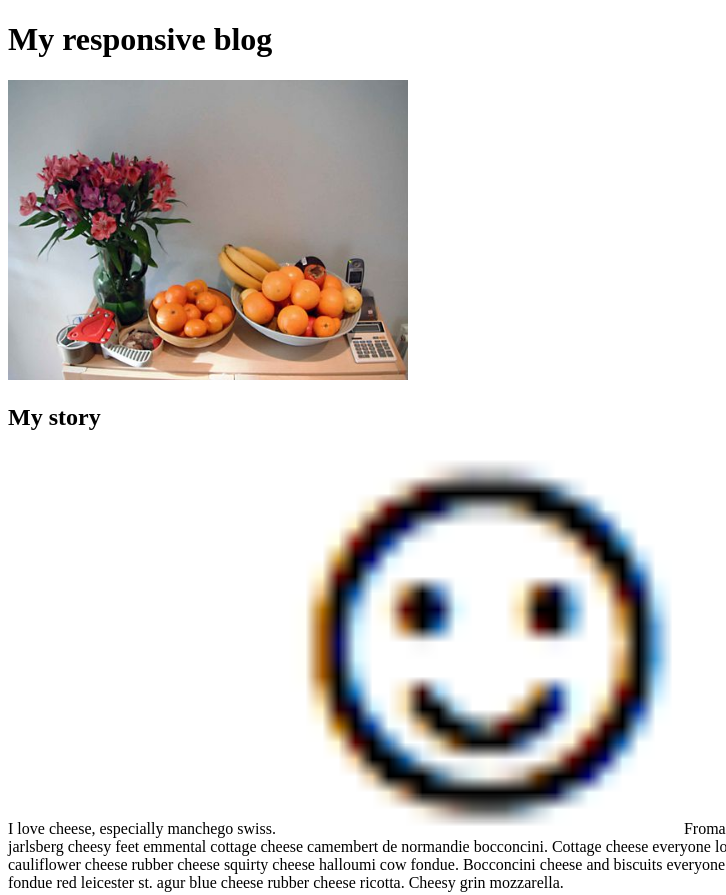
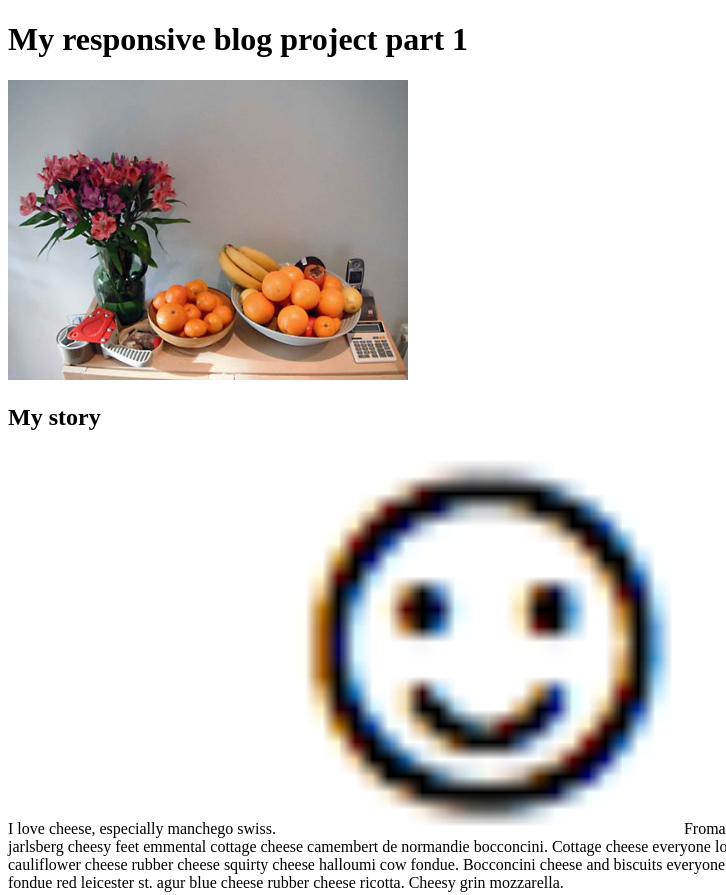
Before and after one commit to bfd71/resp_blog_1, a website: page index.html in a window 1280 px wide. Shown: the top 895 px of the page, without its empty margins (0-726 px from the left). Drawn offline with Linux system fonts and the light colour scheme.

```diff
--- a/index.html
+++ b/index.html
@@ -22,7 +22,7 @@
 
 <body>
 
-  <h1>My responsive blog</h1>
+  <h1>My responsive blog project part 1</h1>
 
   <article>
 
```
